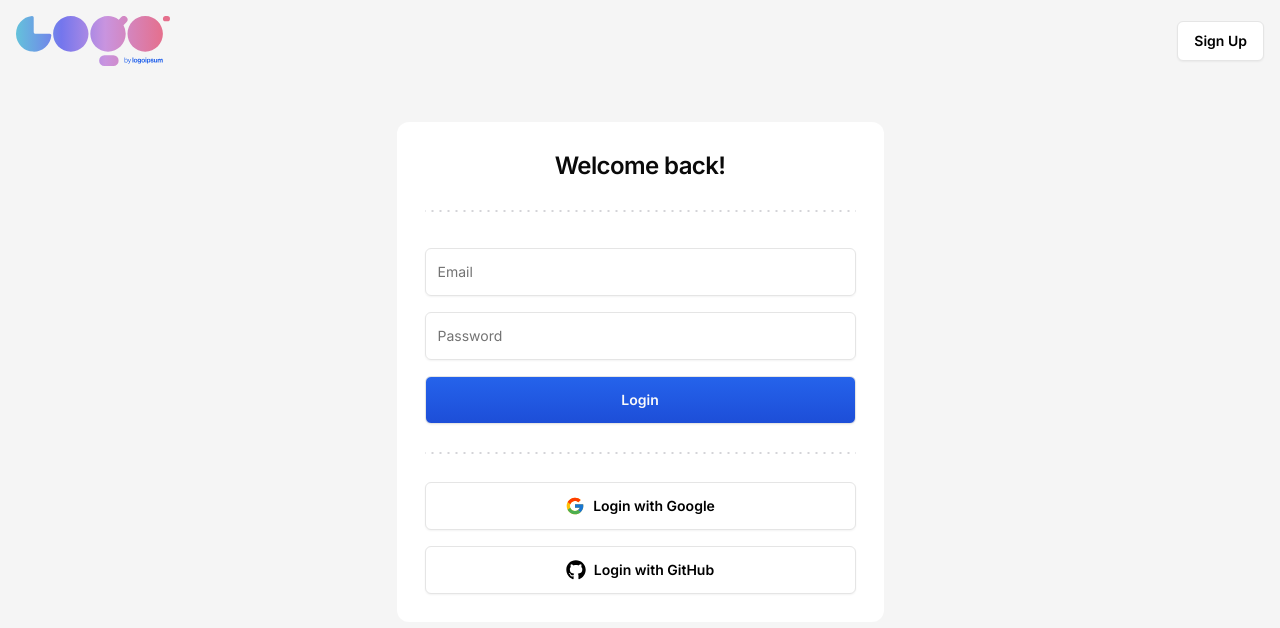
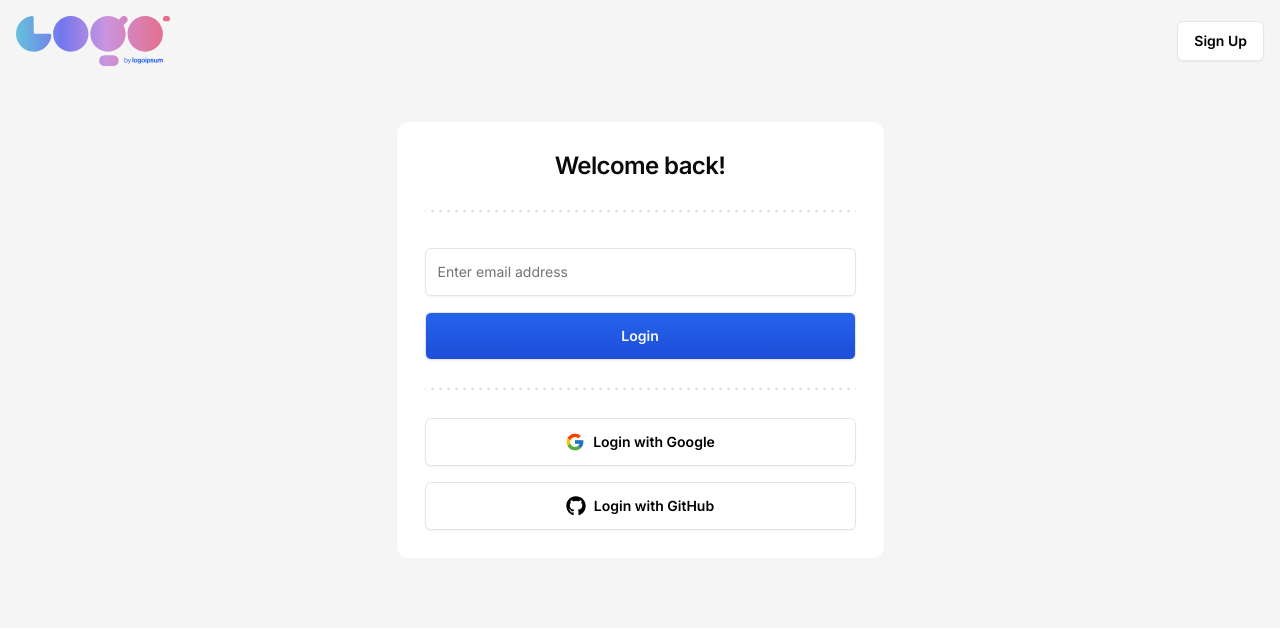
Before and after one commit to rizonkumar/jira, a Next.js app: page /sign-in in a window 1280 px wide. Shown: the top 628 px of the page. Built offline with nearby package versions, Linux system fonts and the light colour scheme.

Commit message:
feat: Implemented useForm Hook

```diff
--- a/src/features/auth/components/sign-in-card.tsx
+++ b/src/features/auth/components/sign-in-card.tsx
@@ -1,11 +1,39 @@
 import { FcGoogle } from "react-icons/fc";
 import { FaGithub } from "react-icons/fa";
+import { useForm } from "react-hook-form";
 import { DottedSeparator } from "@/components/dotted-separator";
 import { Button } from "@/components/ui/button";
 import { Card, CardContent, CardHeader, CardTitle } from "@/components/ui/card";
+import {
+  Form,
+  FormControl,
+  FormField,
+  FormItem,
+  FormLabel,
+  FormMessage,
+} from "@/components/ui/form";
 import { Input } from "@/components/ui/input";
+import { z } from "zod";
+import { zodResolver } from "@hookform/resolvers/zod";
+
+const formSchema = z.object({
+  email: z.string().email(),
+  password: z.string().min(),
+});
 
 export const SignInCard = () => {
+  const form = useForm<z.infer<typeof formSchema>>({
+    resolver: zodResolver(formSchema),
+    defaultValues: {
+      email: "",
+      password: "",
+    },
+  });
+
+  const onSubmit = (values: z.infer<typeof formSchema>) => {
+    console.log(values);
+  };
+
   return (
     <Card className="h-full w-full border-none shadow-none md:w-[487px]">
       <CardHeader className="flex items-center justify-center p-7">
@@ -15,29 +43,29 @@ export const SignInCard = () => {
         <DottedSeparator />
       </div>
       <CardContent className="p-7">
-        <form className="space-y-4">
+        <Form {...form}>
+          <form onSubmit={form.handleSubmit(onSubmit)} className="space-y-4">
+            <FormField
+              name="email"
+              control={form.control}
+              render={({ field }) => (
+                <FormItem>
+                  <FormControl>
                     <Input
-            required
+                      {...field}
                       type="email"
-            value={""}
-            onChange={(e) => console.log(e.target.value)}
-            placeholder="Email"
-            disabled={false}
+                      placeholder="Enter email address"
                     />
-          <Input
-            required
-            type="password"
-            value={""}
-            onChange={(e) => console.log(e.target.value)}
-            placeholder="Password"
-            disabled={false}
-            min={8}
-            max={256}
+                  </FormControl>
+                  <FormMessage />
+                </FormItem>
+              )}
             />
             <Button disabled={false} size="lg" className="w-full">
               Login
             </Button>
           </form>
+        </Form>
       </CardContent>
       <div className="px-7">
         <DottedSeparator />
```
Lines whose indentation alone changed are shown as unchanged.
